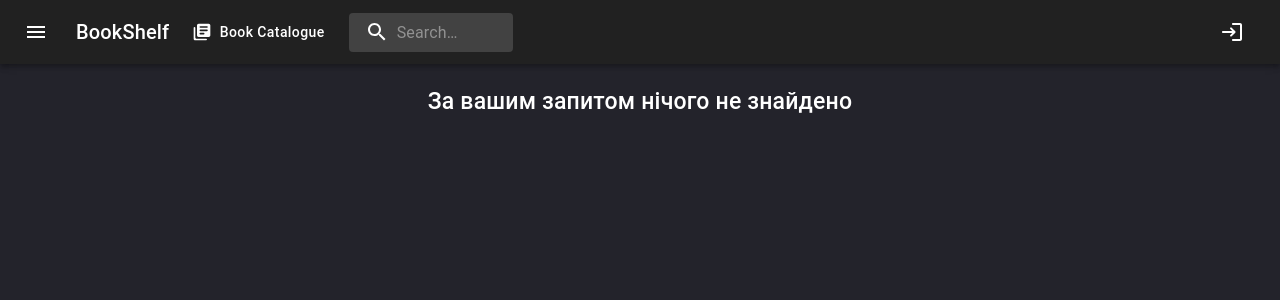
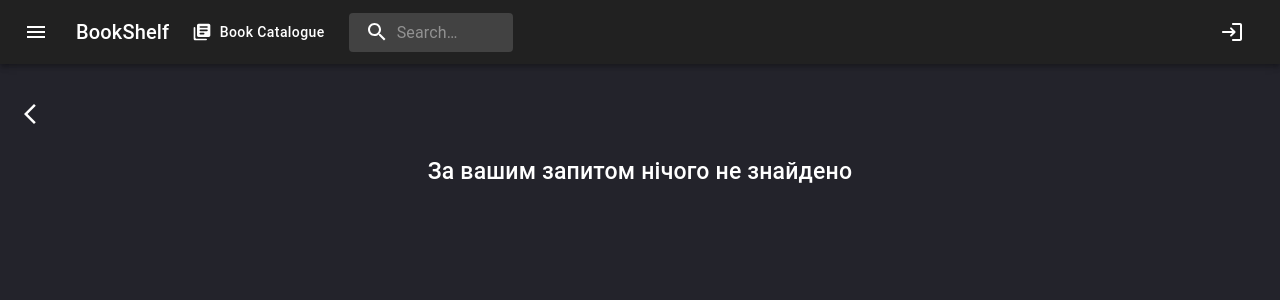
Before and after one commit to bookshelf-team/frontend, a React (Create React App) app: page /catalogpage in a window 1280 px wide. Shown: the top 300 px of the page. Built offline with nearby package versions, Linux system fonts and the light colour scheme; no server answers.

Commit message:
added a button to return to the main page

```diff
--- a/src/components/CatalogPage.js
+++ b/src/components/CatalogPage.js
@@ -3,13 +3,27 @@
 import BooksGrid from './BooksGrid';
 import AppBar from './AppBar';
 import {Typography} from "@mui/material";
+import IconButton from "@mui/material/IconButton";
+import ArrowBackIosNewIcon from "@mui/icons-material/ArrowBackIosNew";
+import {useNavigate} from "react-router-dom";
 
 const CatalogPage = () => {
     const books = useSelector((state) => state.bookCatalogSearch.searchResultsCatalog);
+    const navigate = useNavigate();
 
+    const handleBackToHome = () => {
+        navigate('/');
+    };
     return (
         <div>
             <AppBar />
+            <IconButton
+                onClick={handleBackToHome}
+                aria-label="back to home"
+                style={{ color: 'white', marginLeft: '10px', marginTop: '30px' }}
+            >
+                <ArrowBackIosNewIcon />
+            </IconButton>
             {books.length > 0 ? (
                 <BooksGrid books={books} />
             ) : (
```
